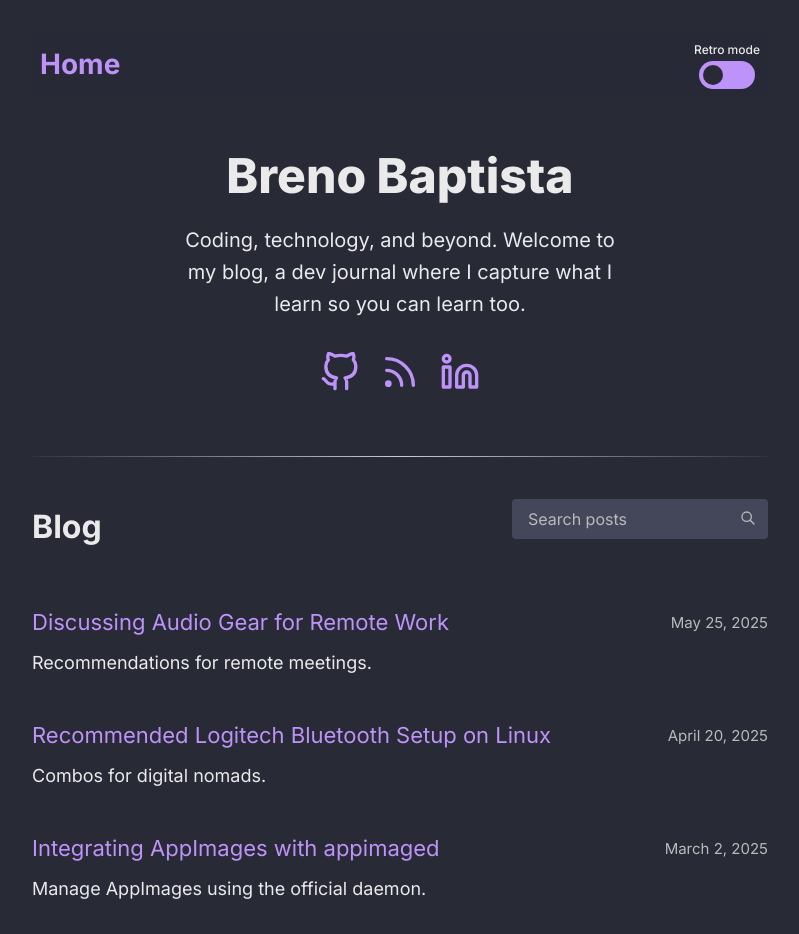
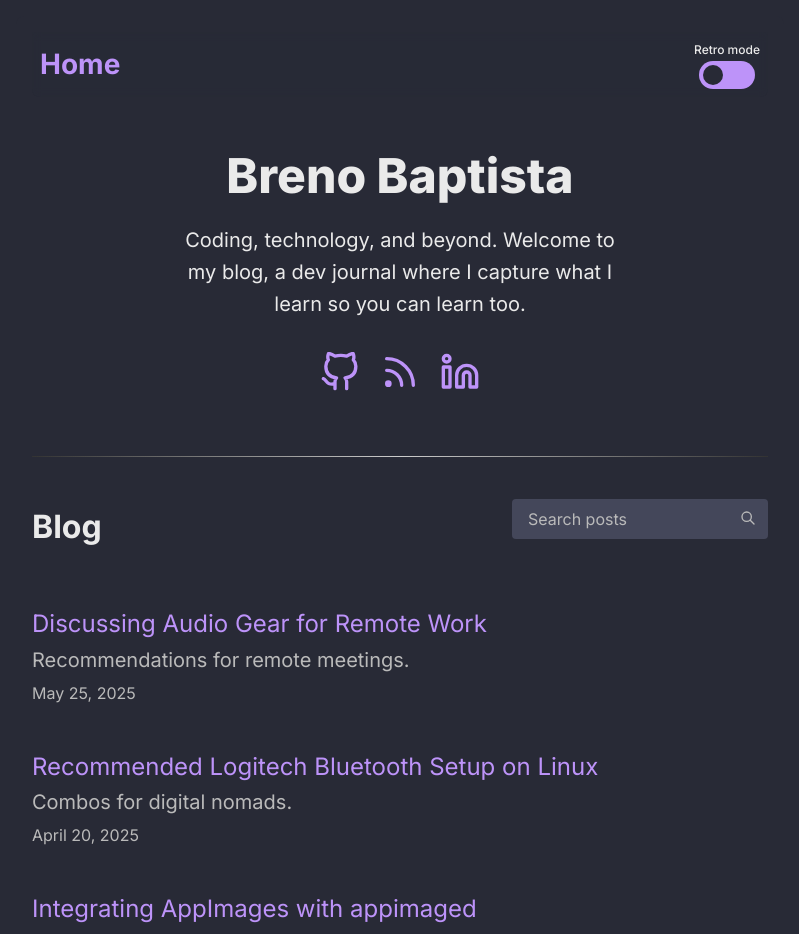
Before and after one commit to brenobaptista/blog, a Next.js app: page / in a window 1280 px wide. Shown: the top 934 px of the page, without its empty margins (240-1039 px from the left). Built offline with nearby package versions, Linux system fonts and the light colour scheme.

Commit message:
Change blog posts design

```diff
--- a/src/pages/index.tsx
+++ b/src/pages/index.tsx
@@ -16,8 +16,8 @@ import {
   HomeHeader,
   SocialIcons,
   Intro,
-  Blog,
   BlogHeader,
+  CardsWrapper,
   Card
 } from '@/styles/pages/Home'
 
@@ -87,31 +87,29 @@ const Home = ({ allPostsData }: IHome) => {
       </HomeHeader>
       <RetroHomeSection />
       <Separator margin='48px 0 16px 0' />
-      <Blog>
+      <section>
         <BlogHeader>
           <h2>Blog</h2>
           <Search allPostsData={allPostsData} setPosts={setPosts} />
         </BlogHeader>
+        <CardsWrapper>
           {posts.length ? (
             posts.map(({ id, title, description, date }) => (
-            <Link href={`/posts/${id}`} key={id} passHref>
-              <Card>
-                <div>
-                  <span>{title}</span>
+              <Card key={id}>
+                <Link href={`/posts/${id}`} passHref>
+                  {title}
+                </Link>
+                <div>{description}</div>
                 <small>
                   <Date date={date} />
                 </small>
-                </div>
-                <p>{description}</p>
               </Card>
-            </Link>
             ))
           ) : (
-          <div>
-            <p className='not-found'>No posts found.</p>
-          </div>
+            <div>No posts found.</div>
           )}
-      </Blog>
+        </CardsWrapper>
+      </section>
     </Layout>
   )
 }
--- a/src/styles/pages/Home.ts
+++ b/src/styles/pages/Home.ts
@@ -37,22 +37,6 @@ export const SocialIcons = styled.div`
   }
 `
 
-export const Blog = styled.section`
-  a {
-    &:hover {
-      text-decoration: none;
-    }
-
-    &:visited {
-      color: ${props => props.theme.colors.visited};
-
-      p {
-        color: ${props => props.theme.colors.altText};
-      }
-    }
-  }
-`
-
 export const BlogHeader = styled.div`
   display: flex;
   flex-wrap: wrap;
@@ -61,38 +45,27 @@ export const BlogHeader = styled.div`
   gap: 0 16px;
 `
 
+export const CardsWrapper = styled.div`
+  margin-top: 40px;
+  display: flex;
+  flex-direction: column;
+  gap: 40px 0;
+`
+
 export const Card = styled.div`
-  margin: 40px 0;
+  a {
+    font-size: 1.2rem;
 
-  div {
-    display: flex;
-    justify-content: space-between;
-
-    @media screen and (max-width: 768px) {
-      flex-direction: column;
-    }
-
-    span {
-      font-size: 1.1rem;
-
-      &:hover {
-        text-decoration: underline;
-      }
-    }
-
-    small {
-      font-size: 0.75rem;
-      line-height: 36px;
+    &:visited {
+      color: ${props => props.theme.colors.visited};
     }
   }
 
-  p {
-    margin-top: 8px;
-    font-size: 0.9rem;
-    color: ${props => props.theme.colors.text};
+  div {
+    color: ${props => props.theme.colors.altText};
+  }
 
-    &.not-found {
-      color: ${props => props.theme.colors.altText};
-    }
+  small {
+    font-size: 0.8rem;
   }
 `
```
Lines whose indentation alone changed are shown as unchanged.
